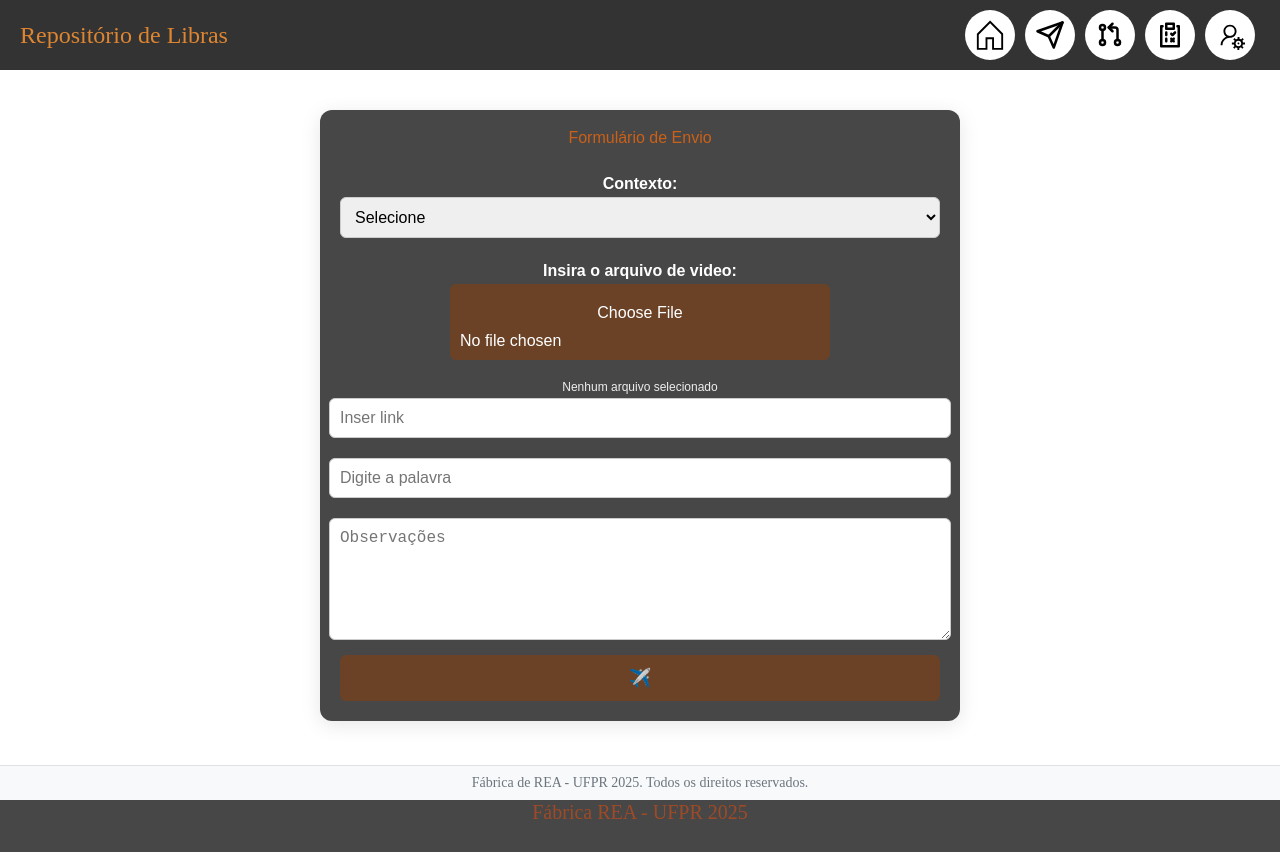
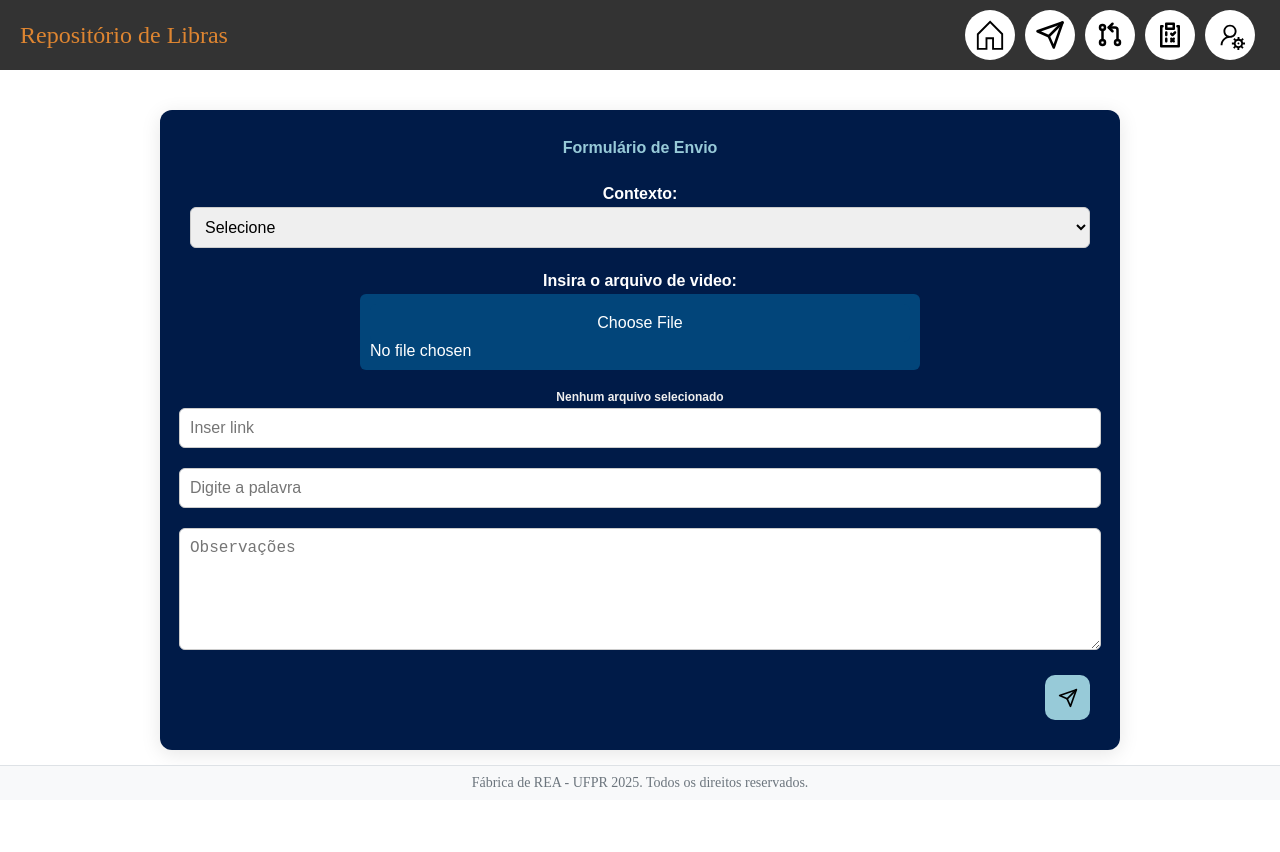
Before and after one commit to Fabrica-REA/repolibras, a React (Vite) app: page /enviar in a window 1280 px wide. After the commit the page ends 800 px from the top, so only its background shows below. Built offline with nearby package versions, Linux system fonts and the light colour scheme.

Commit message:
Melhorias na pagina de enviar e criei o espaço para inserir o codigo da aba pesquisar.

```diff
--- a/src/assets/css/enviar.css
+++ b/src/assets/css/enviar.css
@@ -1,19 +1,21 @@
+
 .enviar-container {
-    max-width: 600px;
+  max-width: 900px;
   margin: 40px auto;
-    padding: 20px;
-    background: #474747;
+  padding: 30px;
+  background: #001B48;
   border-radius: 12px;
   box-shadow: 0 4px 20px rgba(0, 0, 0, 0.1);
   font-family: sans-serif;
-    color: #cb6018;
-    text-align: center; /* Centraliza o conteúdo */
+  color: #97CAD8;
+  text-align: center;
+  font-weight: bold;
 }
 
 .enviar-form {
   display: flex;
   flex-direction: column;
-    align-items: center; /* Centraliza os itens dentro do formulário */
+  align-items: center;
 }
 
 .enviar-form label {
@@ -39,25 +41,32 @@
   resize: vertical;
 }
 
-  .enviar-form button {
-    background-color: #6B4226;
-    color: #fff;
-    padding: 12px;
-    font-size: 18px;
+.botao-enviar {
+  align-self: flex-end;
+  margin-top: 10px;
+  width: 45px;
+  height: 45px;
   border: none;
-    border-radius: 6px;
+  border-radius: 10px;
+  background-color: #97CAD8;
+  display: flex;
+  align-items: center;
+  justify-content: center;
   cursor: pointer;
   transition: background-color 0.3s ease;
-    width: 100%; /* Botão ocupa a largura total */
 }
 
-  .enviar-form button:hover {
-    background-color: #4E2C1D;
+.botao-enviar:hover {
+  background-color: #97CAD8;
 }
 
+.botao-enviar .icone {
+  width: 20px;
+  height: 20px;
+}
 
 .enviar-form input[type="file"] {
-    width: 100%; /* Faz o campo de arquivo ocupar a largura total */
+  width: 100%;
   padding: 12px;
   border: 1px solid #ccc;
   border-radius: 6px;
@@ -67,7 +76,7 @@
 }
 
 .enviar-form input[type="file"]::-webkit-file-upload-button {
-    background-color: #6B4226;
+  background-color: #02457A;
   color: #fff;
   padding: 10px;
   border: none;
@@ -79,7 +88,7 @@
 }
 
 .enviar-form input[type="file"]::-webkit-file-upload-button:hover {
-    background-color: #4E2C1D;
+  background-color: #02457A;
 }
 
 h2 {
@@ -87,17 +96,6 @@
   margin-bottom: 20px;
 }
 
-  @media (max-width: 600px) {
-    .enviar-container {
-      margin: 20px;
-      padding: 15px;
-    }
-
-    .enviar-form button {
-      font-size: 16px;
-      padding: 10px;
-    }
-  }
 .upload-wrapper {
   width: 100%;
   display: flex;
@@ -106,7 +104,7 @@
 }
 
 .upload-wrapper input[type="file"] {
-    background-color: #6B4226;
+  background-color: #02457A;
   color: #fff;
   border: none;
   border-radius: 6px;
@@ -118,7 +116,7 @@
 }
 
 .upload-wrapper input[type="file"]::file-selector-button {
-    background-color: #6B4226;
+  background-color: #02457A;
   color: #fff;
   border: none;
   padding: 10px 20px;
@@ -128,7 +126,7 @@
 }
 
 .upload-wrapper input[type="file"]::file-selector-button:hover {
-    background-color: #4E2C1D;
+  background-color: #02457A;
 }
 
 .arquivo-info {
@@ -138,12 +136,19 @@
   text-align: center;
 }
 
-  .rodape {
-    margin-top: 50px;
-    padding: 30px 0;
-    text-align: center;
-    font-size: 20px;
-    color: #9e4a26;
-    background-color: #474747;
-    border-top: 1px solid #4E2C1D;
+@media (max-width: 600px) {
+  .enviar-container {
+    margin: 20px;
+    padding: 15px;
   }
+
+  .botao-enviar {
+    width: 40px;
+    height: 40px;
+  }
+
+  .botao-enviar .icone {
+    width: 18px;
+    height: 18px;
+  }
+}
--- a/src/pages/Enviar.jsx
+++ b/src/pages/Enviar.jsx
@@ -1,4 +1,5 @@
 import '../assets/css/enviar.css';
+import SendIcon from '../assets/images/send_icon.svg';
 
 const Enviar = () => {
   return (
@@ -43,12 +44,11 @@ const Enviar = () => {
     ></textarea>
 
 
-          <button type="submit">✈️</button>
+<button className="botao-enviar">
+  <img src={SendIcon} alt="Ícone Enviar" className="icone" />
+</button>
     </form>
     </div>
-      <footer className="rodape">
-        Fábrica REA - UFPR 2025
-      </footer>
   </>
   );
 };
```
Also changed, not shown: src/assets/css/pesquisar.css (added), src/pages/Pesquisar.jsx (added). Lines whose indentation alone changed are shown as unchanged.
